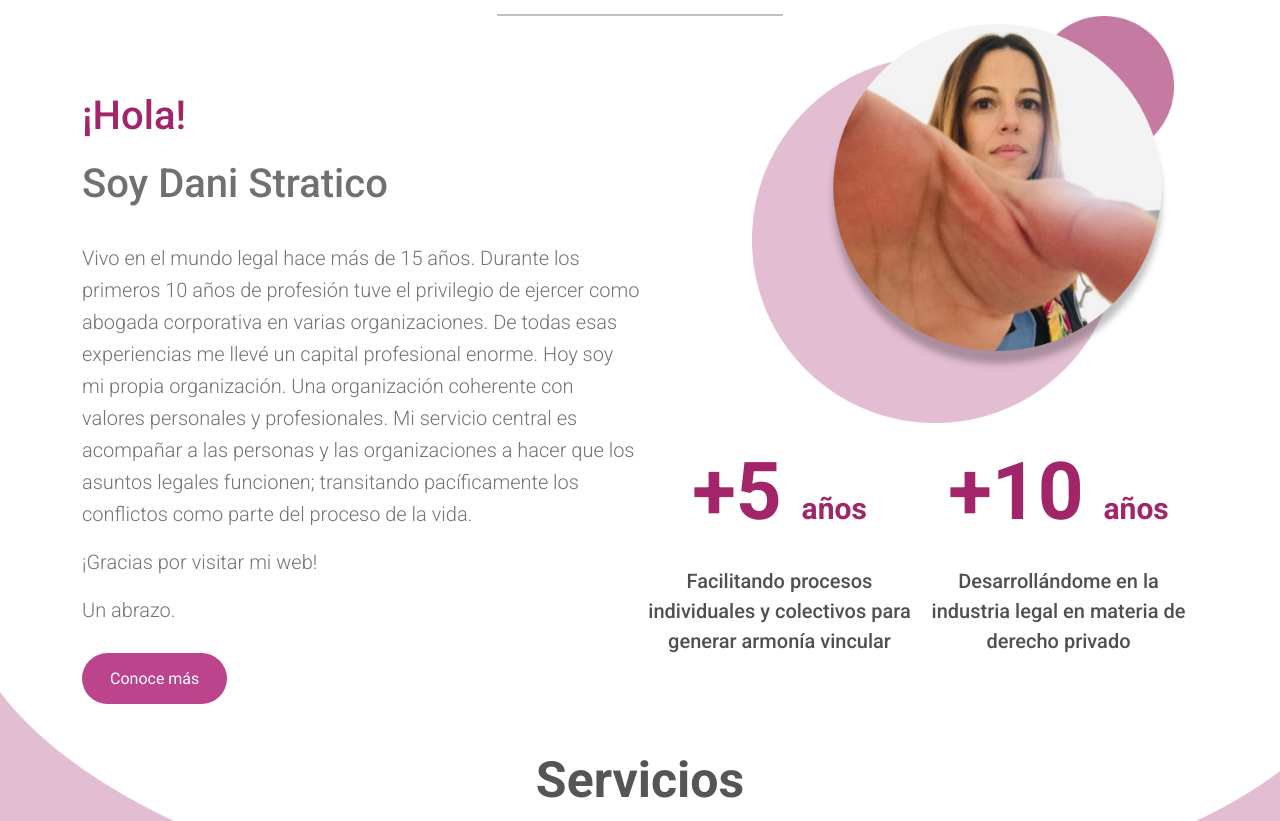
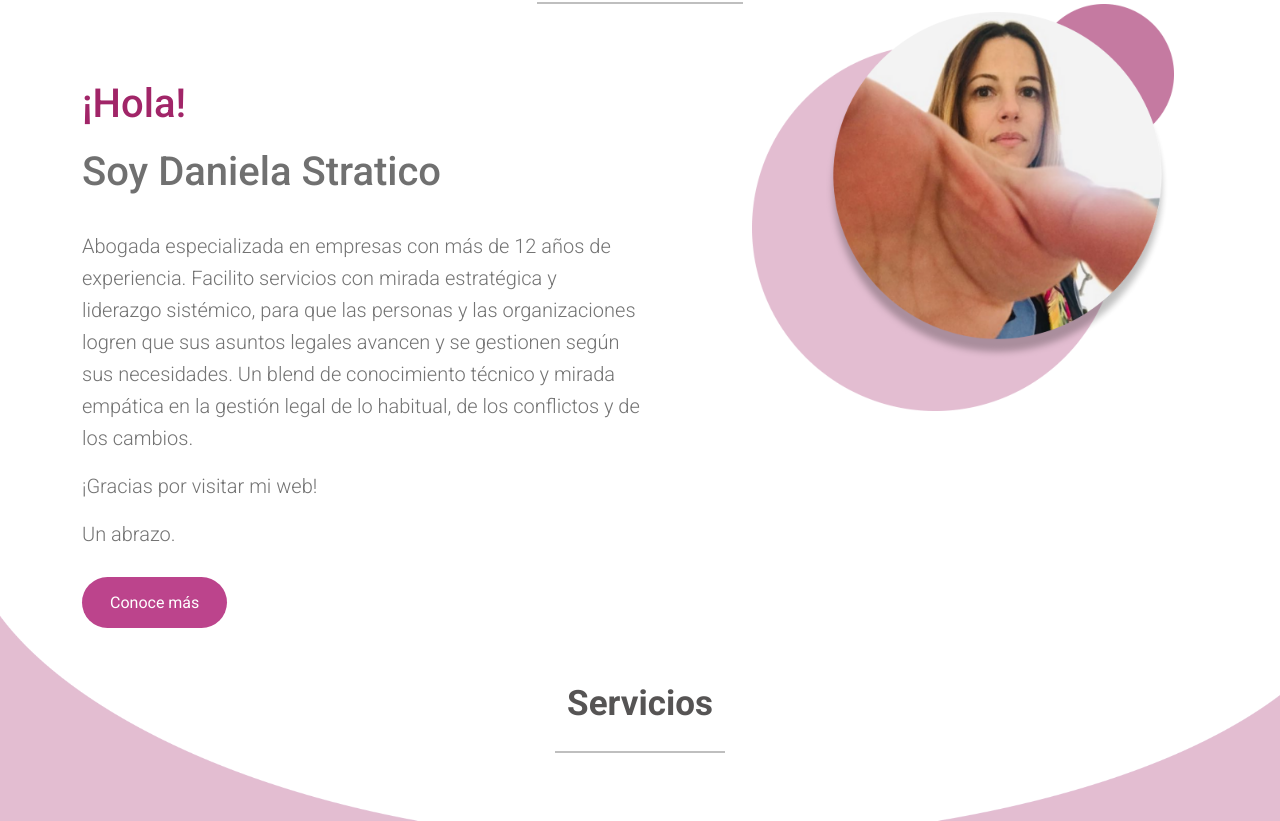
Before and after one commit to brian-exe/DanielaStraticoProyecto, a React (Create React App) app: page / in a window 1280 px wide. Shown: the part 939-1760 px from the top of the page. Built offline with nearby package versions, Linux system fonts and the light colour scheme.

Commit message:
primeros cambios hero y experencia

```diff
--- a/src/components/experience/experience.jsx
+++ b/src/components/experience/experience.jsx
@@ -15,13 +15,12 @@ function Experience() {
                 <Col className="text-exp">
                     <Row>
                         <h3 className="text-primary-color text-title">¡Hola!</h3>
-                        <h3 className="text-nombre">Soy Dani Stratico</h3>
+                        <h3 className="text-nombre">Soy Daniela Stratico</h3>
                     </Row>
                     <Row className="conatiner-text-presentacion">
-                        <p className="text-presentacion">Vivo en el mundo legal hace más de 15 años.
-                            Durante los primeros 10 años de profesión tuve el privilegio de ejercer como abogada corporativa en varias organizaciones. De todas esas experiencias me llevé un capital profesional enorme.
-                            Hoy soy mi propia organización. Una organización coherente con valores personales y profesionales.
-                            Mi servicio central es acompañar a las personas y las organizaciones a hacer que los asuntos legales funcionen; transitando pacíficamente los conflictos como parte del proceso de la vida.
+                        <p className="text-presentacion">Abogada especializada en empresas con más de 12 años de experiencia.
+                            Facilito servicios con mirada estratégica y liderazgo sistémico, para que las personas y las organizaciones logren que sus asuntos legales avancen y se gestionen según sus necesidades.
+                            Un blend de conocimiento técnico y mirada empática en la gestión legal de lo habitual, de los conflictos y de los cambios.
                         </p>
                         <p className="text-presentacion">¡Gracias por visitar mi web!</p>
                         <p className="text-presentacion">Un abrazo.</p>
@@ -30,16 +29,6 @@ function Experience() {
                 </Col>
                 <Col className="cont-text-img-exp">
                     <Row className="img-exp"> <img src={expImg} alt="" /></Row>
-                    <div className="container-experience-years">
-                        <Col className="container-years">
-                            <Row className="text-primary-color container-years-exp "> <h1 className="years-exp">+5 <span className="years-text-exp">años</span></h1> </Row>
-                            <Row> <Col> <p className="description-years">Facilitando procesos individuales y colectivos para generar armonía vincular</p> </Col> </Row>
-                        </Col>
-                        <Col className="container-years">
-                            <Row className="text-primary-color container-years-exp "> <h1 className="years-exp">+10 <span className="years-text-exp">años</span></h1></Row>
-                            <Row> <Col> <p className="description-years">Desarrollándome en la industria legal en materia de derecho privado</p> </Col> </Row>
-                        </Col>
-                    </div>
                 </Col>
             </div>
         </Container>
--- a/src/components/navbar/nav.js
+++ b/src/components/navbar/nav.js
@@ -6,7 +6,7 @@ export const NavMenu = () => {
     return (
         <Navbar expand="md">
             <Container>
-                <Navbar.Brand href="#home">Daniela Stratico</Navbar.Brand>
+                <Navbar.Brand href="#home"></Navbar.Brand>
                 <Navbar.Toggle aria-controls="basic-navbar-nav" />
                 <Navbar.Collapse id="basic-navbar-nav">
                     <Nav className="me-auto">
--- a/src/style/experience/_experience.scss
+++ b/src/style/experience/_experience.scss
@@ -16,7 +16,7 @@
   color: rgba(86, 84, 84, 1);
   font-weight: 700;
   line-height: 78px;
-  font-size: 50px;
+  font-size: 35px;
   letter-spacing: 0em;
   text-align: center;
 }
@@ -74,7 +74,7 @@
 
 .text-presentacion {
   text-align: left;
-  font-size: 25px;
+  font-size: 23px;
   font-weight: 300;
   line-height: 32px;
   letter-spacing: 0em;
--- a/src/style/mediaQ/_mediasQ.scss
+++ b/src/style/mediaQ/_mediasQ.scss
@@ -1,5 +1,3 @@
-/* iPhone 4 ----------- */
-@media only screen and (max-width:319px) {}
 
 /* Smartphones (portrait and landscape) ----------- */
 @media only screen and (min-width : 280px) and (max-width : 650px) {
--- a/src/style/style.css
+++ b/src/style/style.css
@@ -139,7 +139,7 @@ a:hover {
   color: #565454;
   font-weight: 700;
   line-height: 78px;
-  font-size: 50px;
+  font-size: 35px;
   letter-spacing: 0em;
   text-align: center;
 }
@@ -199,7 +199,7 @@ a:hover {
 
 .text-presentacion {
   text-align: left;
-  font-size: 25px;
+  font-size: 23px;
   font-weight: 300;
   line-height: 32px;
   letter-spacing: 0em;
@@ -370,7 +370,6 @@ footer {
   text-align: right;
 }
 
-/* iPhone 4 ----------- */
 /* Smartphones (portrait and landscape) ----------- */
 @media only screen and (min-width: 280px) and (max-width: 650px) {
   .navbar {
```
Also changed, not shown: 1 other file (tests, documents, lock files or other folders).
